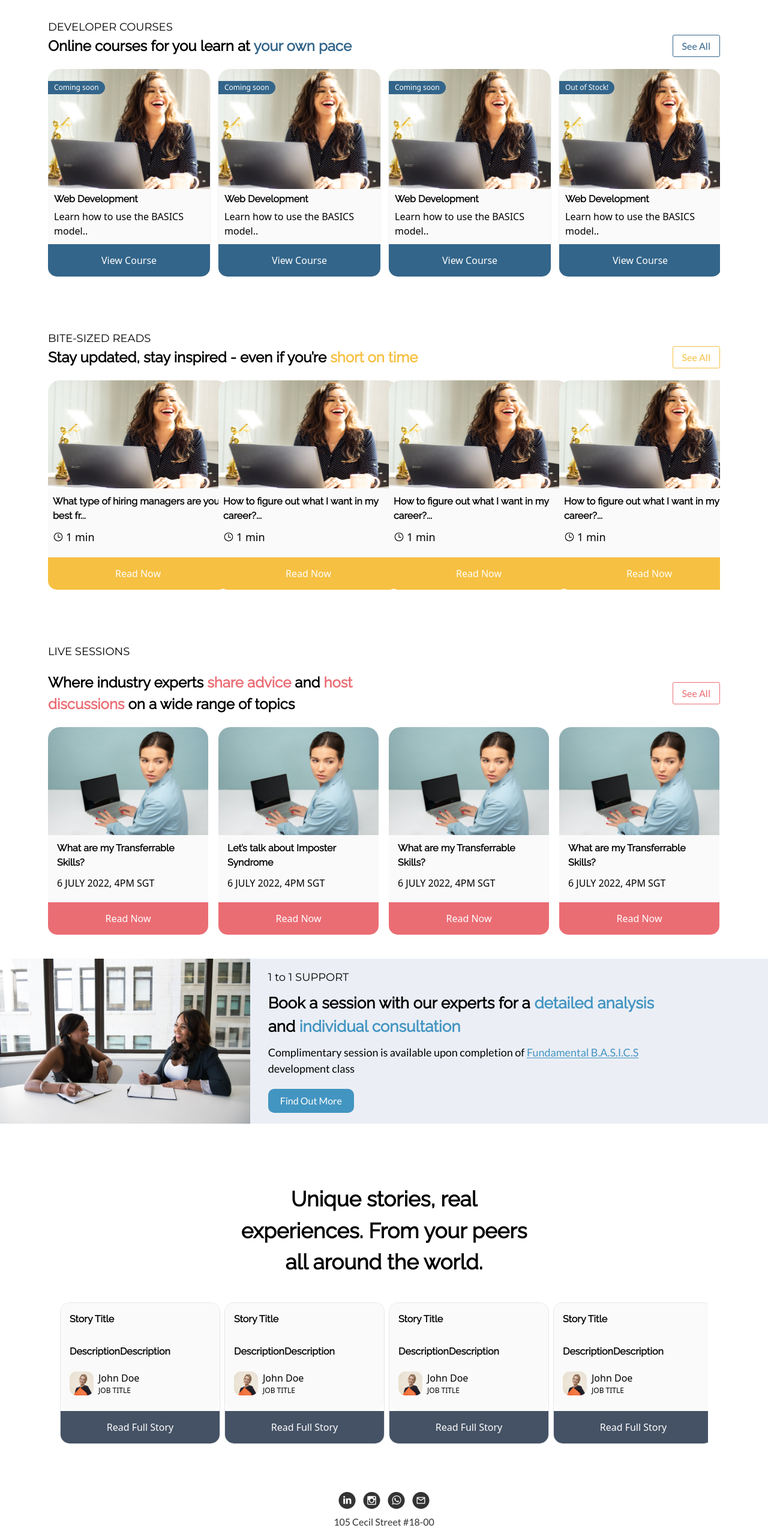
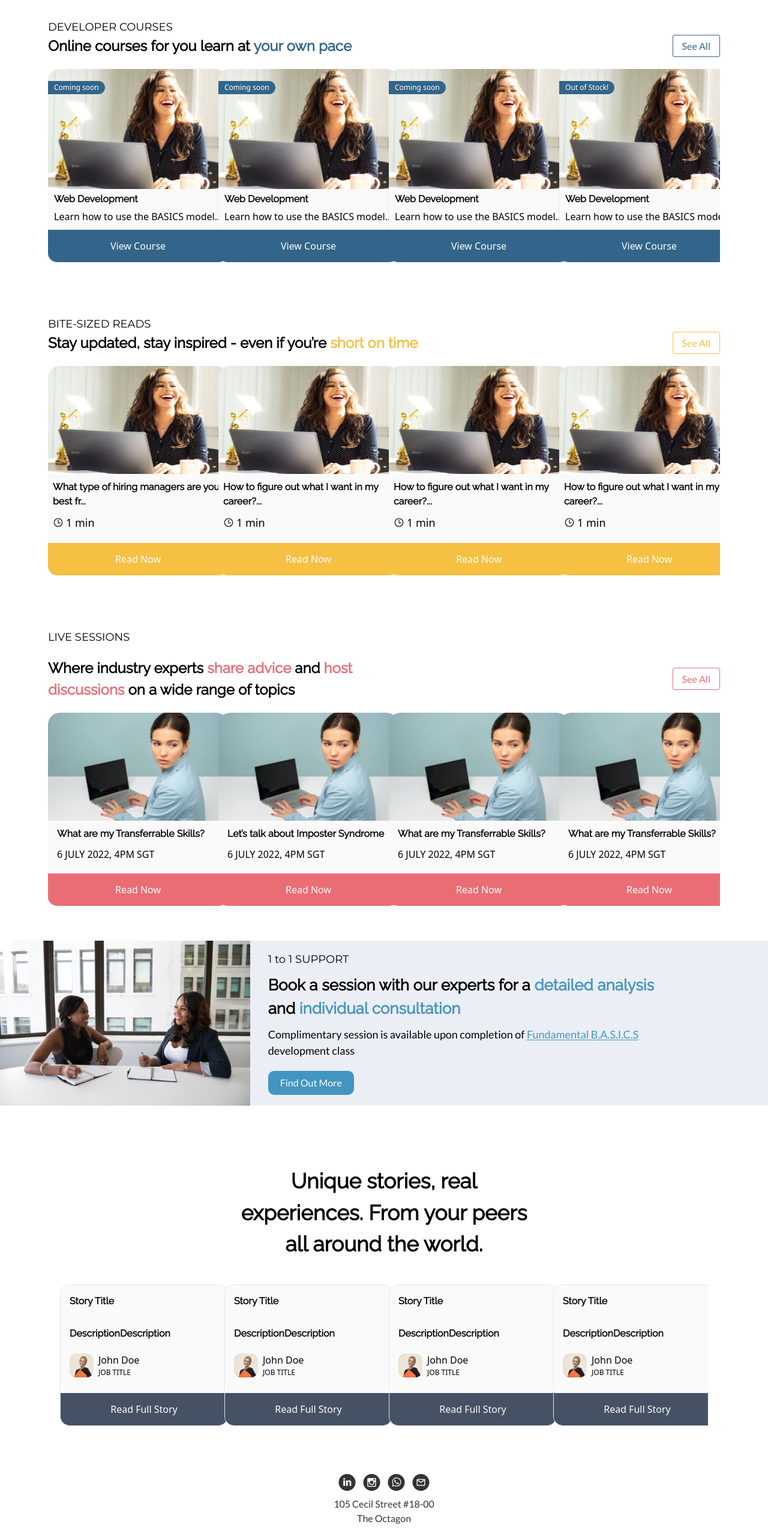
Before and after one commit to anie308/iandi, a React (Create React App) app: page / in a window 1280 px wide. Shown: the part 890-3437 px from the top of the page at 60% size. Built offline with nearby package versions, Linux system fonts and the light colour scheme.

Commit message:
width fix

```diff
--- a/src/components/Courses/CourseItem.jsx
+++ b/src/components/Courses/CourseItem.jsx
@@ -3,7 +3,7 @@ import Thumbnail from "../../assets/thumbnail.png";
 import { Link } from "react-router-dom";
 function CourseItem({ course }) {
   return (
-    <div className="min-w-[270px] max-w-[270px]  min-h-[300px] rounded-[20px] shadow">
+    <div className="min-w-[300px] max-w-[300]   min-h-[300px] rounded-[20px] shadow">
       <div className="relative w-full ">
         <div>
           <img
--- a/src/components/Sessions/SessionItem.jsx
+++ b/src/components/Sessions/SessionItem.jsx
@@ -5,7 +5,7 @@ import Thumbnail from "../../assets/thumbnail2.png";
 
 function SessionItem({session}) {
   return (
-    <div className="min-w-[267px] max-w-[267px]   min-h-[340px]    rounded-[15px]">
+    <div className="min-w-[300px] max-w-[300]    min-h-[340px]    rounded-[15px]">
     <div className="w-full">
       <div>
         <img
--- a/src/components/Testimonials/TestimonialItem.jsx
+++ b/src/components/Testimonials/TestimonialItem.jsx
@@ -4,7 +4,7 @@ import Profile from '../../assets/profile.png'
 
 function TestimonialItem({ testimony }) {
   return (
-    <div className="min-w-[267px] max-w-[267px]     rounded-[15px] border">
+    <div className="min-w-[280px] max-w-[300]     rounded-[15px] border">
       <div className="flex flex-col w-full bg-primary p-[15px] rounded-[15px]">
         <div className="pb-[20px] text-left font-[700] font-raleway text-[16px] ">
           {testimony.title}
```
